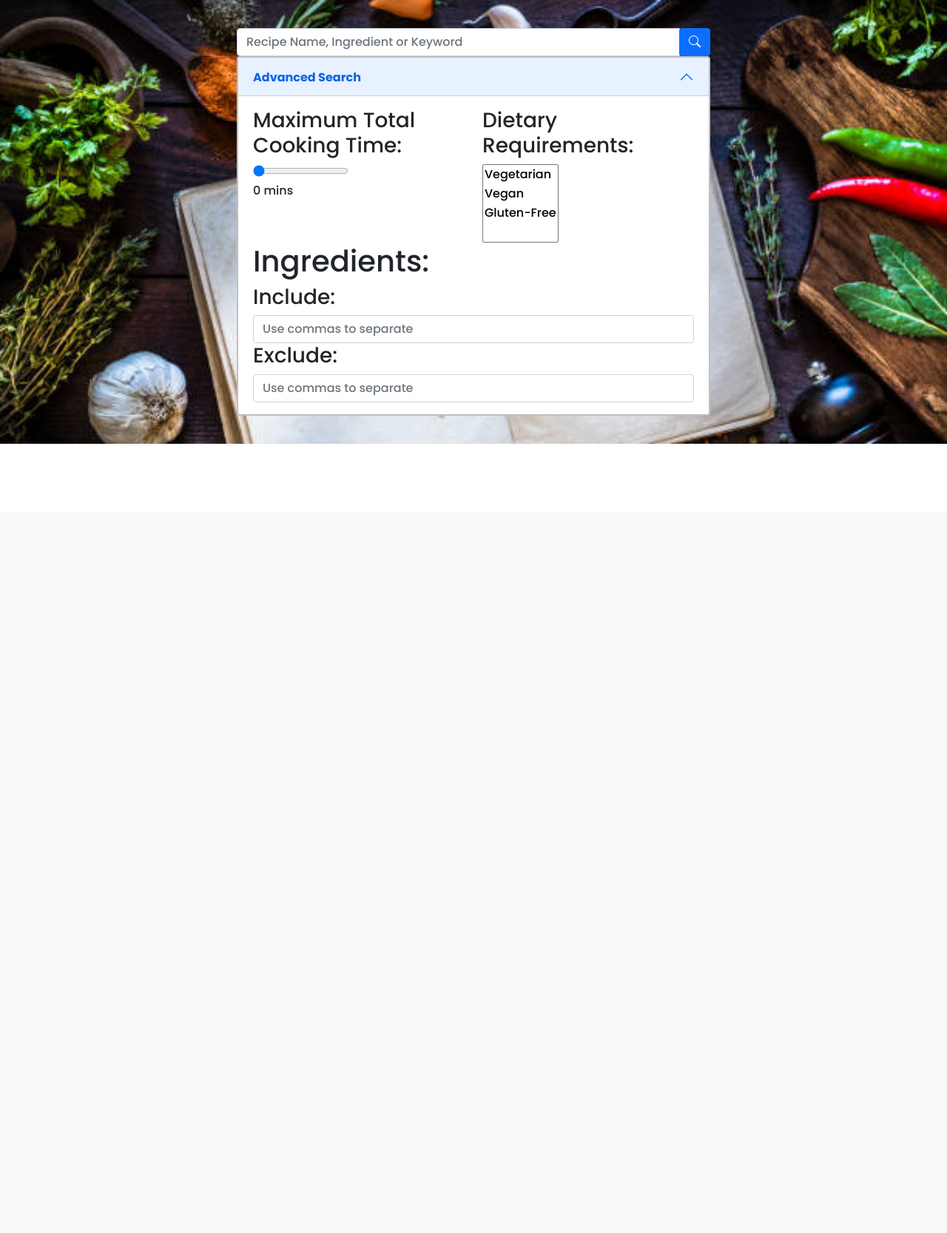
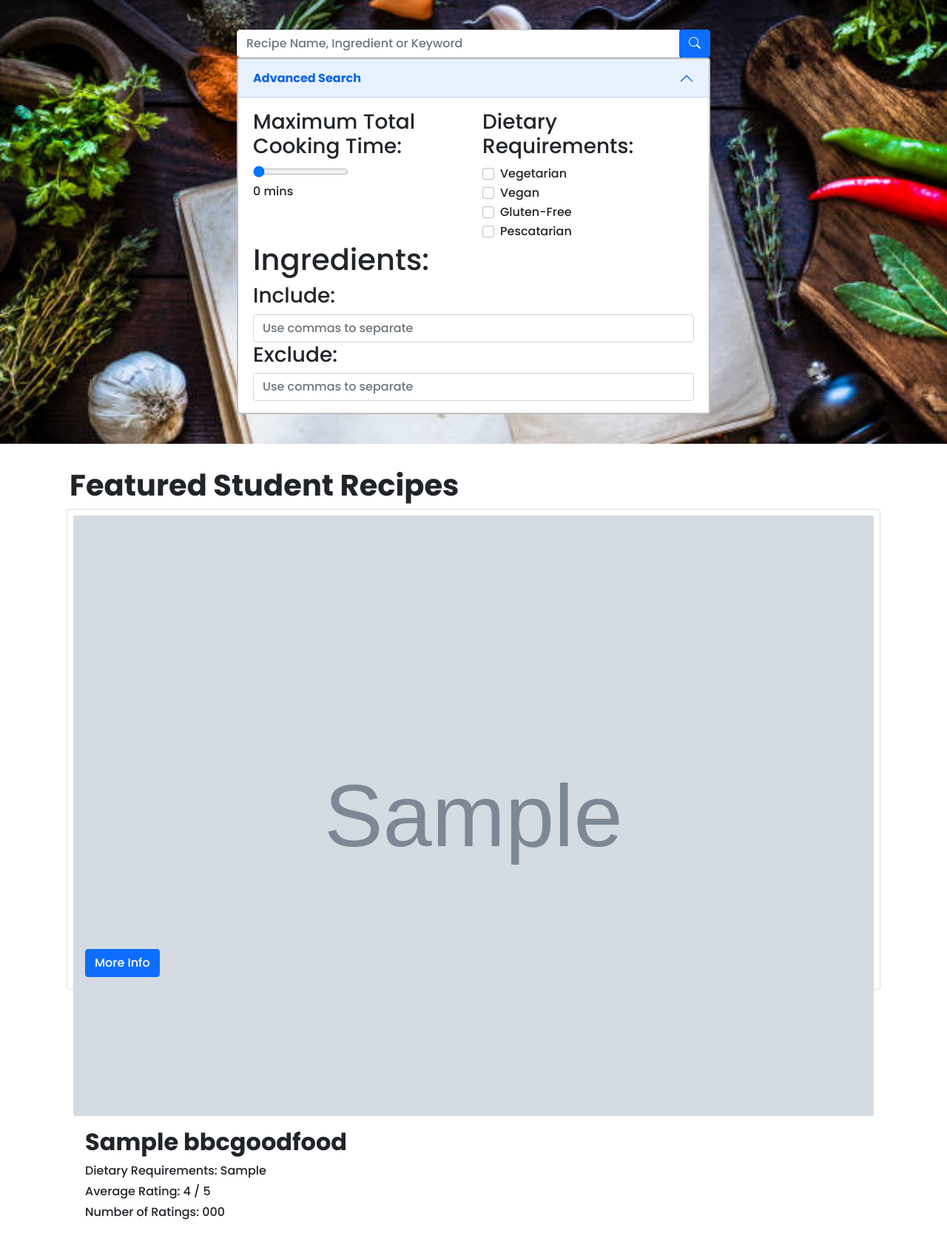
Before and after one commit to JHoweWowe/Honours-Project-Code, a Flask app: page / in a window 1280 px wide, after a click on "Advanced Search". Shown: the part 108-1775 px from the top of the page at 74% size. Before the commit the page ends 708 px from the top, so only its background shows below. Run offline with Flask 2, Linux system fonts and the light colour scheme; grey boxes marked "Sample" are stand-in pictures; a database or web service that is not in the repository returns one stand-in record (values such as "Sample title"); parts of the project's set-up code (start-up, migrations or seed data) failed here and were passed over; some libraries are stand-ins or nearby versions.

Commit message:
Clean URL routing and add recipe sorting

```diff
--- a/main.py
+++ b/main.py
@@ -6,7 +6,6 @@ from bson.objectid import ObjectId
 import configparser, json
 
 app = Flask(__name__, static_url_path="", static_folder="static")
-#mongo = PyMongo(app, uri="mongodb://localhost:27017/honours-proj-website-recipes")
 
 config = configparser.ConfigParser()
 config.read('settings.ini')
@@ -18,71 +17,88 @@ uri = base_uri + username + ':' + password + '@honours-project.x6odc.mongodb.net
 
 mongo = pymongo.MongoClient(uri)
 
-# THIS IS DEFINITELY NOT GOOD PRACTICE - POSSIBLY BASED ON HIGHEST RANKING AND DIETARY REQUIREMENTS???
-featured_recipes_data = list(mongo.db.bbcgoodfood.find({'average_rating': { '$gt': 4.4, '$lt': 5}}).sort('number_of_ratings', -1).limit(3))
-
+# TODO: Refactor this in search function instead?
 mongo.db.bbcgoodfood.create_index([('title',TEXT), ('description', TEXT)],default_language ="english") # Enable text search
 mongo.db.tasty.create_index([('title',TEXT), ('description', TEXT)],default_language ="english") # Enable text search
 
 @app.route('/', methods=['GET', 'POST'])
 def index():
+    # ASSUME FEATURED RECIPES HAVE AVG RATING BETWEEN 4.4 AND 4.9 AND SORTED BY NUMBER OF RATINGS DESCENDING
+    featured_recipes_data = list(mongo.db.bbcgoodfood.find({'average_rating': { '$gt': 4.4, '$lt': 5}}).sort('number_of_ratings', -1).limit(3))
     return render_template('index.html', featured_recipes_data = featured_recipes_data)
 
+# Order - $match, $sort, $group
+# TODO: Refactor URL routing
 @app.route('/search', methods=['GET', 'POST'])
 def search():
-    try:
-        collection = []
-        sample_dict_size = dict()
-        sample_dict_size["$sample"] = {"size" : 6} # RANDOM SAMPLE SIZE - can easily be customizable
+    collection = []
+    sample_dict_size = dict()
+    sample_dict_size["$sample"] = {"size" : 6} # RANDOM SAMPLE SIZE - can easily be customizable
 
-        match_requirements = dict()
-        match_inner_requirements = dict()
+    match_requirements = dict()
+    match_inner_requirements = dict()
 
-        if request.args.get('cooking-time-range') != '0':
-            time = int(request.args.get('cooking-time-range'))
-            match_inner_requirements['total_time'] = { "$lte": time }
+    # Initalize default params
+    time = 0
+    dietary_requirements_list = list()
+    include = ''
+    exclude = ''
+    sort = 'relevance' # By default
 
-        if request.args.get('dietary-requirements-dropdown') != None:
-            match_inner_requirements['dietary_requirements'] = request.args.get('dietary-requirements-dropdown')
+    if request.args.get('time') != '0':
+        time = int(request.args.get('time'))
+        match_inner_requirements['total_time'] = { "$lte": time }
 
-        if request.args.get('include-ingredients') != '':
-            included_ingredients_list = request.args.get('include-ingredients').split(",") # Tokenization...
-            match_inner_requirements['ingredient_tags'] = { "$in": included_ingredients_list }
+    # Check which dietary requirements are requested - TODO: Refactor this as a function
+    if request.args.get('dq'):
+        dietary_requirements_list.append(request.args.get('dq'))
+    if len(dietary_requirements_list) > 0:
+        match_inner_requirements['dietary_requirements'] = { "$in": dietary_requirements_list }
 
-        if request.args.get('exclude-ingredients') != '':
-            excluded_ingredients_list = request.args.get('exclude-ingredients').split(",")
-            if match_inner_requirements.get('ingredient_tags') != None:
-                match_inner_requirements['ingredient_tags']["$nin"] = excluded_ingredients_list
-            else:
-                match_inner_requirements['ingredient_tags'] = {"$nin": excluded_ingredients_list }
+    if request.args.get('include'):
+        include = request.args.get('include')
+        ingredients_list = include.split(',')
 
-        search_query = request.args.get('q', None)
-        if search_query:
-            print(search_query)
-            search_query_str = '\"' + str(search_query) + '\"'
-            match_inner_requirements['$text'] = { "$search": search_query_str }
+        match_inner_requirements['ingredient_tags'] = { "$in": ingredients_list }
 
+    if request.args.get('exclude'):
+        exclude = request.args.get('exclude')
+        excluded_ingredients_list = exclude.split(',')
+        if match_inner_requirements.get('ingredient_tags') != None:
+            match_inner_requirements['ingredient_tags']["$nin"] = excluded_ingredients_list
+        else:
+            match_inner_requirements['ingredient_tags'] = {"$nin": excluded_ingredients_list }
 
-        if len(match_inner_requirements) > 0:
-            match_requirements["$match"] = match_inner_requirements
-            collection.append(match_requirements)
+    query_str = ''
+    if request.args.get('q'):
+        query_str = request.args.get('q')
+        search_query_str = '\"' + str(query_str) + '\"'
+        match_inner_requirements['$text'] = { "$search": search_query_str }
 
-        collection.append(sample_dict_size)
+    if len(match_inner_requirements) > 0:
+        match_requirements["$match"] = match_inner_requirements
+        collection.append(match_requirements)
 
-        bbc_good_food_data = list(mongo.db.bbcgoodfood.aggregate(collection))
-        tasty_recipes_data = list(mongo.db.tasty.aggregate(collection)) # Obtain two lists
+    collection.append(sample_dict_size)
 
-        data = bbc_good_food_data + tasty_recipes_data # TODO: Could shuffle following data
+    # Optional sort aggregate function for recipes
+    sort_requirements = dict()
+    if request.args.get('sort'):
+        if request.args.get('sort') == 'rating':
+            sort_requirements['$sort'] = { 'average_rating': -1 }
+            collection.append(sort_requirements)
+        elif request.args.get('sort') == 'popularity':
+            sort_requirements['$sort'] = { 'number_of_ratings': -1 }
+            collection.append(sort_requirements)
 
-        return render_template('recipes.html', data=data, featured_recipes_data = featured_recipes_data)
+    # Obtain recipes from each food recipe collection
+    bbc_good_food_data = list(mongo.db.bbcgoodfood.aggregate(collection))
+    tasty_recipes_data = list(mongo.db.tasty.aggregate(collection)) # Obtain two lists
 
-    except Exception as ex:
-        print(ex)
-        return Response(response= json.dumps({"message": "cannot read recipes"}), status=500, mimetype="application/json")
+    data = bbc_good_food_data + tasty_recipes_data # TODO: Could shuffle following data
 
-# TODO: Complete show filter by...
-def show_by_filters():
-    pass
+    return render_template('recipes.html', data=data, query=query_str, time=time, sort=sort)
+
 
 # Routing for a specific recipe - perhaps add it as URL, pass recipe as parameter
 @app.route('/recipe/<id>', methods=['GET'])
--- a/static/base.css
+++ b/static/base.css
@@ -44,6 +44,10 @@ body {
 .card-text {
     margin-bottom: 4px;
 }
+.card-img {
+    width: 270px;
+    height: auto;
+}
 .recipe-more-info-div {
     position: absolute;
     bottom: 16px;
@@ -72,6 +76,7 @@ body {
     margin: 8px auto;
     padding: 8px;
     height: 600px;
+    width: 95%;
 }
 
 /** Screens larger than 768px which is default breakpoint **/
--- a/templates/index.html
+++ b/templates/index.html
@@ -31,24 +31,43 @@
                         <div class="col-md-6" id="total-cooking-time-container">
                           <h3>Maximum Total Cooking Time:</h3>
                           <div class="slidecontainer">
-                            <input type="range" min="0" max="120" value="0" step="5" class="slider" id="cooking-time-range" name="cooking-time-range">
+                            <input type="range" min="0" max="120" value="0" step="5" class="slider" id="cooking-time-range" name="time">
                             <p><span id="cooking-time-span-value"></span> mins</p>
                           </div>
                         </div>
                         <div class="col-md-6" id="dietary-requirements-container">
                           <h3>Dietary Requirements:</h3>
-                          <select name="dietary-requirements-dropdown" multiple="multiple">
-                            <option value="Vegetarian">Vegetarian</option>
-                            <option value="Vegan">Vegan</option>
-                            <option value="Gluten-free">Gluten-Free</option>
-                          </select>
+                          <div class="form-check">
+                            <input class="form-check-input" type="checkbox" value="Vegetarian" id="vegetarian-checkbox" name="dq">
+                            <label class="form-check-label" for="vegetarian-checkbox">
+                              Vegetarian
+                            </label>
+                          </div>
+                          <div class="form-check">
+                            <input class="form-check-input" type="checkbox" value="Vegan" id="vegan-checkbox" name="dq">
+                            <label class="form-check-label" for="vegan-checkbox">
+                              Vegan
+                            </label>
+                          </div>
+                          <div class="form-check">
+                            <input class="form-check-input" type="checkbox" value="Gluten-free" id="gluten-free-checkbox" name="dq">
+                            <label class="form-check-label" for="gluten-free-checkbox">
+                              Gluten-Free
+                            </label>
+                          </div>
+                          <div class="form-check">
+                            <input class="form-check-input" type="checkbox" value="Pescatarian" id="pescatarian-checkbox" name="dq">
+                            <label class="form-check-label" for="pescatarian-checkbox">
+                              Pescatarian
+                            </label>
+                          </div>
                         </div>
                         <div class="col-md-12" id="ingredients-container">
                           <h1>Ingredients:</h1>
                           <h3>Include:</h3>
-                          <input type="text" name="include-ingredients" class="form-control" placeholder="Use commas to separate">
+                          <input type="text" name="include" class="form-control" placeholder="Use commas to separate">
                           <h3>Exclude:</h3>
-                          <input type="text" name="exclude-ingredients" class="form-control" placeholder="Use commas to separate">
+                          <input type="text" name="exclude" class="form-control" placeholder="Use commas to separate">
                         </div>
                       </div>
                     </div>
```
Also changed, not shown: templates/recipes.html (+16 -9 lines).
